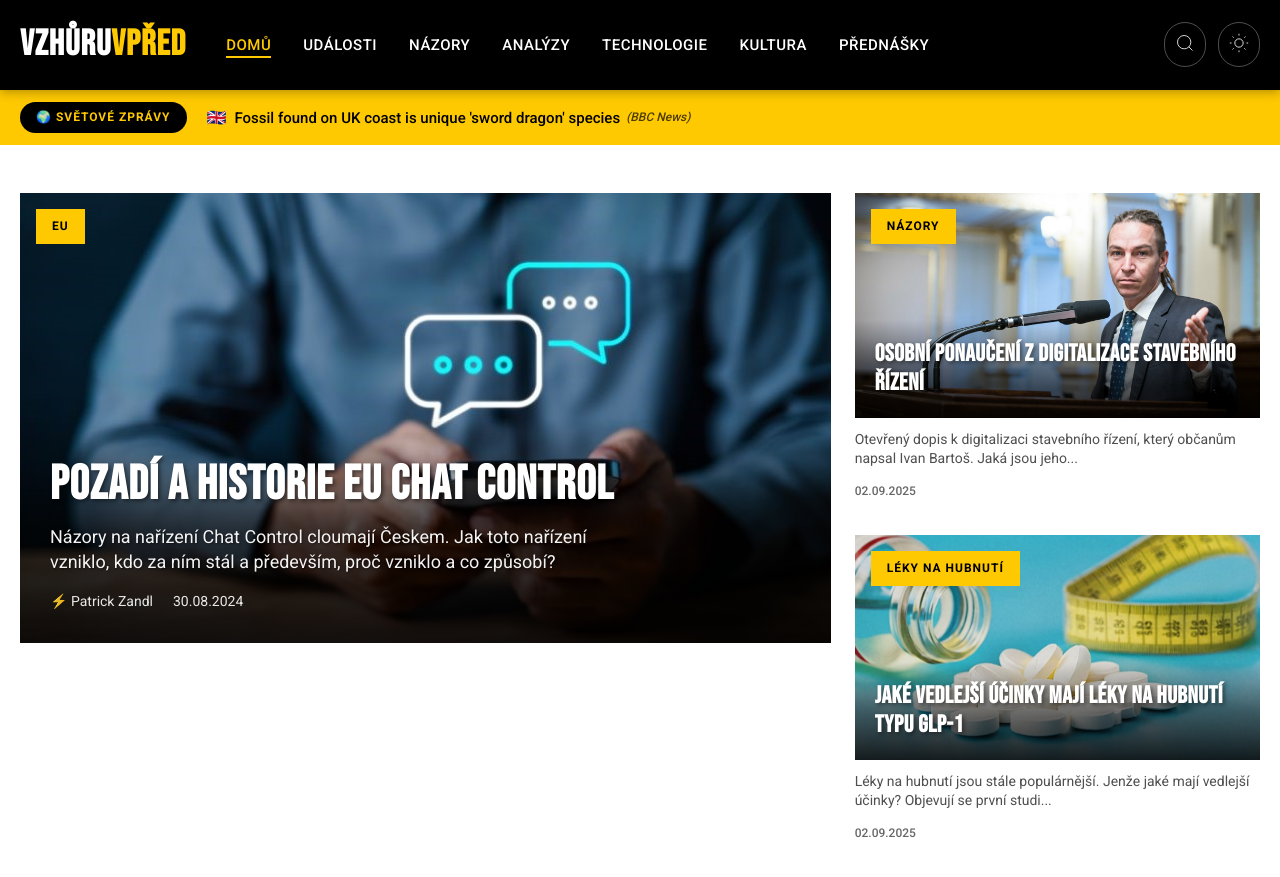
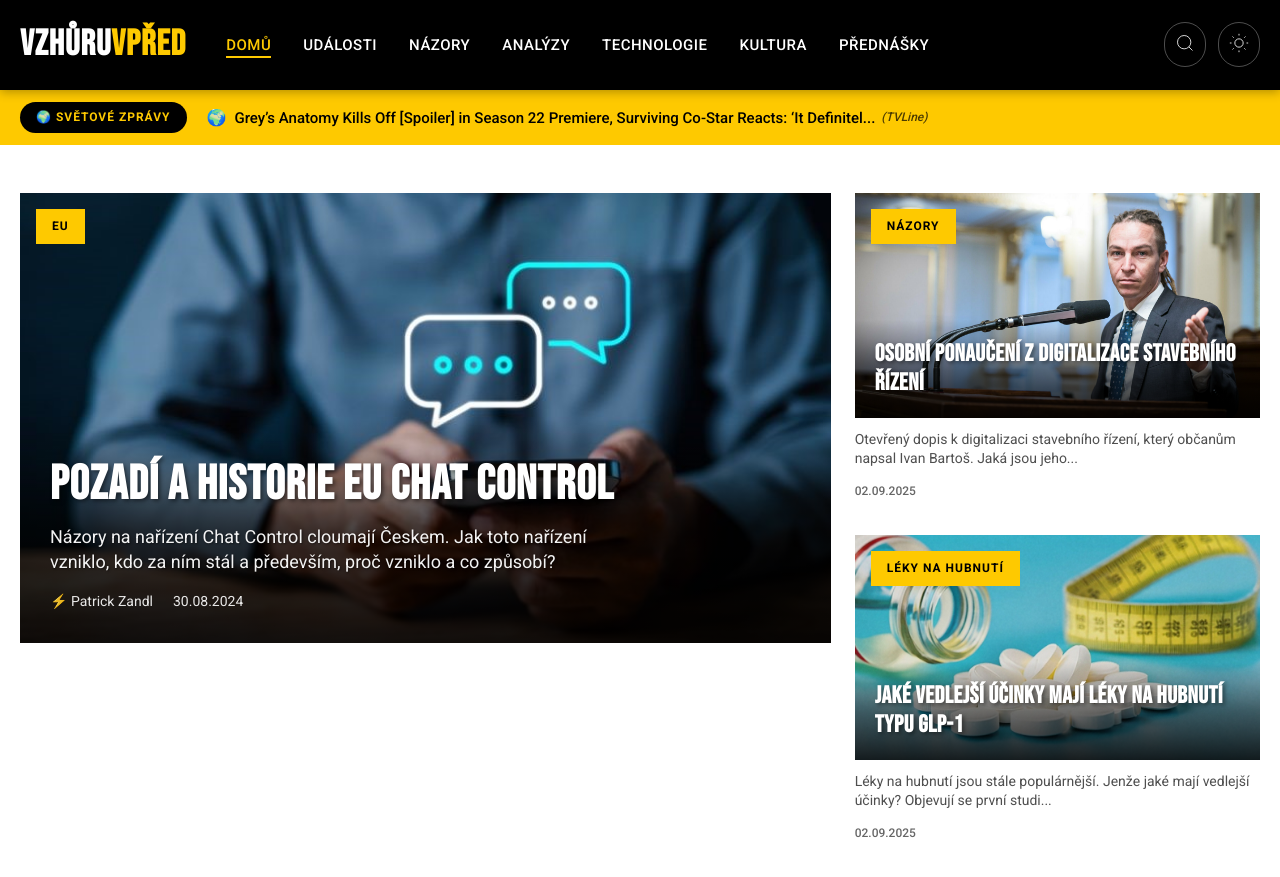
Before and after one commit to tangero/vzhuruvpred, a Jekyll site: the page built from index.html, in a window 1280 px wide and 900 px high. Shown: the top 877 px of the window. Built offline with Jekyll 4.4.1, drawn with Linux system fonts in a browser that asks for light colours; part of the change alters nothing that is shown.

Commit message:
Update world news 2025-10-11 05:17

```diff
--- a/_data/world_news.json
+++ b/_data/world_news.json
@@ -1,6 +1,61 @@
 {
-  "last_updated": "2025-10-11T04:20:27",
+  "last_updated": "2025-10-11T05:15:55",
   "articles": [
+    {
+      "flag": "🌍",
+      "country": "global",
+      "title": "7.4-magnitude earthquake strikes offshore from southern Philippines and may cause tsunami - ABC News - Breaking News, Latest News and Videos",
+      "original_title": "7.4-magnitude earthquake strikes offshore from southern Philippines and may cause tsunami - ABC News - Breaking News, Latest News and Videos",
+      "url": "https://abcnews.go.com/Technology/wireStory/76-magnitude-earthquake-strikes-offshore-southern-philippines-126385978",
+      "urlToImage": "https://s.abcnews.com/images/US/abc_news_default_2000x2000_update_16x9_992.jpg",
+      "source": "ABC News",
+      "publishedAt": "2025-10-10T03:12:06Z",
+      "description": "An offshore earthquake with a preliminary magnitude of 7.4 hit off a southern Philippine province Friday morning and a tsunami was possible nearby"
+    },
+    {
+      "flag": "🌍",
+      "country": "global",
+      "title": "Grey’s Anatomy Kills Off [Spoiler] in Season 22 Premiere, Surviving Co-Star Reacts: ‘It Definitely Hurt to See That’",
+      "original_title": "Grey’s Anatomy Kills Off [Spoiler] in Season 22 Premiere, Surviving Co-Star Reacts: ‘It Definitely Hurt to See That’ - TVLine",
+      "url": "https://tvline.com/recaps/greys-anatomy-season-22-premiere-recap-monica-dies-natalie-morales-1235529562/",
+      "urlToImage": "https://tvline.com/wp-content/uploads/2025/10/greys-anatomy-season-22-episode-1-monica-beltran-dies.jpg?w=650",
+      "source": "TVLine",
+      "publishedAt": "2025-10-10T03:00:00Z",
+      "description": "Not everyone made it out of Thursday's 'Grey's Anatomy' Season 22 premiere alive. Read TVLine's full interview with one of the lucky survivors."
+    },
+    {
+      "flag": "🌍",
+      "country": "global",
+      "title": "Who are the five Nobel Peace Prize judges deciding whether Trump gets it?",
+      "original_title": "Who are the five Nobel Peace Prize judges deciding whether Trump gets it? - Al Jazeera",
+      "url": "https://www.aljazeera.com/news/2025/10/10/who-are-the-five-nobel-peace-prize-judges-deciding-whether-trump-gets-it",
+      "urlToImage": "https://www.aljazeera.com/wp-content/uploads/2025/10/2023-10-06T082552Z_1294653203_RC2WM3AK2C3C_RTRMADP_3_NOBEL-PRIZE-PEACE-1760004585.jpg?resize=1920%2C1440",
+      "source": "Al Jazeera English",
+      "publishedAt": "2025-10-10T02:15:50Z",
+      "description": "Donald Trump insists he wins the prize, which will be announced on Friday. These five people decide who gets it."
+    },
+    {
+      "flag": "🌍",
+      "country": "global",
+      "title": "Abigail Spanberger and Winsome Earle-Sears clash over Jay Jones' violent texts in lone Virginia governor's debate",
+      "original_title": "Abigail Spanberger and Winsome Earle-Sears clash over Jay Jones' violent texts in lone Virginia governor's debate - NBC News",
+      "url": "https://www.nbcnews.com/politics/elections/abigail-spanberger-winsome-earle-sears-virgina-governor-debate-rcna235418",
+      "urlToImage": "https://media-cldnry.s-nbcnews.com/image/upload/t_nbcnews-fp-1200-630,f_auto,q_auto:best/rockcms/2024-12/241217-split-Spanberger-Earle-ch-1623-7ae977.jpg",
+      "source": "NBC News",
+      "publishedAt": "2025-10-10T01:28:00Z",
+      "description": "Democrat Abigail Spanberger and Republican Winsome Earle-Sears sparred frequently and bitterly Thursday during their only debate of this fall's Virginia governor’s race — and much of it wasn’t even ab"
+    },
+    {
+      "flag": "🇺🇸",
+      "country": "us",
+      "title": "Ukraine says ‘massive’ Russian attack underway targeting energy infrastructure",
+      "original_title": "Ukraine says ‘massive’ Russian attack underway targeting energy infrastructure - CNN",
+      "url": "https://www.cnn.com/2025/10/09/europe/russia-ukraine-infrastructure-attack-hnk-intl",
+      "urlToImage": "https://media.cnn.com/api/v1/images/stellar/prod/gettyimages-2239619912.jpg?c=16x9&q=w_800,c_fill",
+      "source": "CNN",
+      "publishedAt": "2025-10-10T00:55:00Z",
+      "description": "Russia is carrying out a “massive attack” on Ukraine’s energy infrastructure, top Ukrainian officials said early Friday, with parts of the capital Kyiv left without power."
+    },
     {
       "flag": "🇺🇸",
       "country": "us",
@@ -11,6 +66,17 @@
       "source": "The Washington Post",
       "publishedAt": "2025-10-10T00:50:30Z",
       "description": "Officials in Oregon and Illinois had challenged the Trump administration’s push to dispatch the National Guard in both states."
+    },
+    {
+      "flag": "🌍",
+      "country": "global",
+      "title": "Katie Porter camp rallies allies to her defense",
+      "original_title": "Katie Porter camp rallies allies to her defense - Politico",
+      "url": "https://www.politico.com/news/2025/10/09/katie-porter-camp-rallies-allies-to-her-defense-00601500",
+      "urlToImage": "https://www.politico.com/dims4/default/resize/1200/quality/90/format/jpg?url=https%3A%2F%2Fstatic.politico.com%2Fec%2Ffc%2Fc9472a474e949904c4c4e41c6b00%2Felection-2024-house-open-seats-25090.jpg",
+      "source": "Politico",
+      "publishedAt": "2025-10-10T00:35:20Z",
+      "description": "The support from more than half a dozen groups and officials comes a day after POLITICO surfaced a video of Porter berating a staffer in 2021."
     },
     {
       "flag": "🇬🇧",
@@ -24,48 +90,26 @@
       "description": "Scientists say the newly discovered species of marine reptile probably met a grisly end."
     },
     {
+      "flag": "🇺🇸",
+      "country": "us",
+      "title": "Cosplayers unite! Best looks as NYC Comic Con takes over Javits Center",
+      "original_title": "Cosplayers unite! Best looks as NYC Comic Con takes over Javits Center - New York Post",
+      "url": "https://nypost.com/2025/10/09/us-news/best-looks-as-nyc-comic-con-takes-over-javits-center/",
+      "urlToImage": "https://nypost.com/wp-content/uploads/sites/2/2025/10/comiccon-comp.jpg?quality=90&strip=all&w=1024",
+      "source": "New York Post",
+      "publishedAt": "2025-10-09T23:50:00Z",
+      "description": "Comic Con has come back to the Javits Center."
+    },
+    {
       "flag": "🇬🇧",
       "country": "gb",
-      "title": "US kicks off controversial financial rescue plan for Argentina",
-      "original_title": "US kicks off controversial financial rescue plan for Argentina - BBC",
-      "url": "https://www.bbc.com/news/articles/c203vx56lqyo",
-      "urlToImage": "https://ichef.bbci.co.uk/news/1024/branded_news/d157/live/35fa1e00-a556-11f0-9384-df5a4052ae6a.jpg",
+      "title": "Wild about nature: Four health benefits of the outdoors",
+      "original_title": "Wild about nature: Four health benefits of the outdoors - BBC",
+      "url": "https://www.bbc.com/news/articles/cvg0yvdjgn5o",
+      "urlToImage": "https://ichef.bbci.co.uk/news/1024/branded_news/dfa1/live/aaf4fca0-a387-11f0-a56f-0b1b78ebdf89.jpg",
       "source": "BBC News",
-      "publishedAt": "2025-10-10T00:09:38Z",
-      "description": "The Trump administration will purchase pesos in a bid to calm Argentina's economic crisis."
-    },
-    {
-      "flag": "🌍",
-      "country": "global",
-      "title": "Spanberger and Earle-Sears tussle over violent political rhetoric in only debate",
-      "original_title": "Spanberger and Earle-Sears tussle over violent political rhetoric in only debate - Politico",
-      "url": "https://www.politico.com/news/2025/10/09/spanberger-earle-sears-violent-political-rhetoric-debate-00601171",
-      "urlToImage": "https://www.politico.com/dims4/default/resize/1200/quality/90/format/jpg?url=https%3A%2F%2Fstatic.politico.com%2F3b%2F3d%2F8d1c5cf647ee87a3503eda835c91%2Felection-2025-virginia-48797.jpg",
-      "source": "Politico",
-      "publishedAt": "2025-10-09T23:53:31Z",
-      "description": "The Republican pressed Spanberger on a 2022 text message sent by the Democratic candidate for Virginia attorney general."
-    },
-    {
-      "flag": "🌍",
-      "country": "global",
-      "title": "The 11th-Hour Campaign to Land Trump a Nobel Peace Prize",
-      "original_title": "The 11th-Hour Campaign to Land Trump a Nobel Peace Prize - The Wall Street Journal",
-      "url": "https://www.wsj.com/world/trump-nobel-peace-prize-campaign-e30ec554",
-      "urlToImage": null,
-      "source": "The Wall Street Journal",
-      "publishedAt": "2025-10-09T23:03:00Z",
-      "description": ""
-    },
-    {
-      "flag": "🌍",
-      "country": "global",
-      "title": "Day 3 of Amazon October Prime Day is ending soon — 50 best last-minute deals up to 69% off: Save on iPads, headphones and more",
-      "original_title": "Day 3 of Amazon October Prime Day is ending soon — 50 best last-minute deals up to 69% off: Save on iPads, headphones and more - Yahoo Lifestyle Canada",
-      "url": "https://ca.style.yahoo.com/day-3-of-amazon-october-prime-day-is-ending-soon--50-best-last-minute-deals-up-to-69-off-save-on-ipads-headphones-and-more-225057163.html",
-      "urlToImage": "https://s.yimg.com/ny/api/res/1.2/XMpCHlGo_HhAf6gsAYlWSg--/YXBwaWQ9aGlnaGxhbmRlcjt3PTEyMDA7aD04MDA7Y2Y9d2VicA--/https://s.yimg.com/os/creatr-uploaded-images/2025-10/df0b47e0-a55f-11f0-bfef-cba0335a5fa6",
-      "source": "Yahoo Entertainment",
-      "publishedAt": "2025-10-09T22:50:57Z",
-      "description": "These are the absolute best fall Prime Day deals in Canada, according to shopping experts."
+      "publishedAt": "2025-10-09T23:45:15Z",
+      "description": "Spending just 20 minutes in nature can lower blood pressure, heart rate and stress levels."
     },
     {
       "flag": "🌍",
@@ -77,6 +121,17 @@
       "source": "Ars Technica",
       "publishedAt": "2025-10-09T22:17:09Z",
       "description": "The committee aims to take on the entire childhood vaccine schedule."
+    },
+    {
+      "flag": "🌍",
+      "country": "global",
+      "title": "US sending about 200 troops to Israel to help support and monitor ceasefire deal in Gaza",
+      "original_title": "US sending about 200 troops to Israel to help support and monitor ceasefire deal in Gaza - AP News",
+      "url": "https://apnews.com/article/mideast-gaza-israel-hamas-us-military-c19caf7b193dbb3bfaf056366f9e2369",
+      "urlToImage": "https://dims.apnews.com/dims4/default/d8ebb70/2147483647/strip/true/crop/7179x4038+0+374/resize/1440x810!/quality/90/?url=https%3A%2F%2Fassets.apnews.com%2Fe1%2F42%2F35fc5a42f914d441cf831482c691%2Fbca6da7bbf0248478044c8ba14db4980",
+      "source": "Associated Press",
+      "publishedAt": "2025-10-09T22:08:00Z",
+      "description": "The United States is sending about 200 troops to Israel to help support and monitor the ceasefire deal in Gaza as part of a team that includes partner nations, nongovernmental organizations and privat"
     },
     {
       "flag": "🌍",
@@ -101,17 +156,6 @@
       "description": "Shedeur Sanders shares what he said to Dillon Gabriel after he became the Browns' starter."
     },
     {
-      "flag": "🇺🇸",
-      "country": "us",
-      "title": "Katie Porter’s bid for governor is getting noticed – but not how she wants",
-      "original_title": "Katie Porter’s bid for governor is getting noticed – but not how she wants - The Washington Post",
-      "url": "https://www.washingtonpost.com/politics/2025/10/09/katie-porter-california-governor-viral-videos/",
-      "urlToImage": "https://www.washingtonpost.com/wp-apps/imrs.php?src=https://arc-anglerfish-washpost-prod-washpost.s3.amazonaws.com/public/S3RW4XQ4EWC2IIDMBGV3WZ7DUE_size-normalized.jpg&w=1440",
-      "source": "The Washington Post",
-      "publishedAt": "2025-10-09T18:41:33Z",
-      "description": "Two viral videos have brought unwelcome attention to the former congresswoman, who has been leading polls in the 2026 California governor’s race."
-    },
-    {
       "flag": "🌍",
       "country": "global",
       "title": "Naked mole rats live for decades — genetic tweaks reveal insights into ageing",
@@ -123,15 +167,15 @@
       "description": "Four subtle changes to an enzyme might explain the hairless rodents’ longevity."
     },
     {
-      "flag": "🌍",
-      "country": "global",
-      "title": "Bradley Cooper Eyeing ‘Ocean’s’ Prequel At Warner Bros. Starring Margot Robbie",
-      "original_title": "Bradley Cooper Eyeing ‘Ocean’s’ Prequel At Warner Bros. Starring Margot Robbie - Deadline",
-      "url": "http://deadline.com/2025/10/bradley-cooper-oceans-prequel-margot-robbie-1236574659/",
-      "urlToImage": "https://deadline.com/wp-content/uploads/2025/10/Bradley-Cooper-and-Margot-Robbie.jpg?w=1024",
-      "source": "Deadline",
-      "publishedAt": "2025-10-09T18:02:00Z",
-      "description": "Bradley Cooper is in negotiations to star opposite Margot Robbie in the Ocean's Eleven prequel movie at Warner Bros."
+      "flag": "🇺🇸",
+      "country": "us",
+      "title": "The mini backpacks that prove bats hunt birds like fighter jets",
+      "original_title": "The mini backpacks that prove bats hunt birds like fighter jets - The Times",
+      "url": "https://www.thetimes.com/uk/science/article/backpacks-bats-hunt-birds-jets-89jt870vc",
+      "urlToImage": "https://www.thetimes.com/imageserver/image/%2F233c685a-10f4-4fea-874d-1600d44ea95d.jpg?crop=1600%2C900%2C0%2C0&resize=1200",
+      "source": "Thetimes.com",
+      "publishedAt": "2025-10-09T18:00:00Z",
+      "description": "Scientists analysed Europe’s biggest bats to find how they target their prey, capturing distress calls and even the sound of chewing"
     },
     {
       "flag": "🌍",
@@ -145,59 +189,15 @@
       "description": "Premium is on track to overtake main cabin in 2026, a year ahead of schedule, per the third-quarter earnings call from America’s most profitable airline."
     },
     {
-      "flag": "🌍",
-      "country": "global",
-      "title": "Comet 3I/ATLAS is losing water 'like a fire hose' on full blast, 'rewriting what we thought we knew' about alien star systems",
-      "original_title": "Comet 3I/ATLAS is losing water 'like a fire hose' on full blast, 'rewriting what we thought we knew' about alien star systems - Live Science",
-      "url": "https://www.livescience.com/space/comets/comet-3i-atlas-is-losing-water-like-a-fire-hose-on-full-blast-rewriting-what-we-thought-we-knew-about-alien-star-systems",
-      "urlToImage": "https://cdn.mos.cms.futurecdn.net/UEr7tQDntYC9ZzFG2trbY7-1920-80.jpg",
-      "source": "Live Science",
-      "publishedAt": "2025-10-09T17:13:10Z",
-      "description": "Researchers have discovered that interstellar comet 3I/ATLAS has been shedding water, providing insights into the building blocks of life outside of our solar system and the evolution of interstellar "
-    },
-    {
-      "flag": "🌍",
-      "country": "global",
-      "title": "Trump promises cuts to programs favored by Democrats",
-      "original_title": "Trump promises cuts to programs favored by Democrats - Politico",
-      "url": "https://www.politico.com/news/2025/10/09/trump-promises-cuts-democrats-programs-00599884",
-      "urlToImage": "https://www.politico.com/dims4/default/resize/1200/quality/90/format/jpg?url=https%3A%2F%2Fstatic.politico.com%2Fd9%2Fd7%2F577421d84cefb4018fcc066cba7d%2Fhttps-delivery-gettyimages.com%2Fdownloads%2F2240137132",
-      "source": "Politico",
-      "publishedAt": "2025-10-09T16:53:11Z",
-      "description": "“I hate to tell you, but we are cutting Democrat programs,” the president said."
-    },
-    {
-      "flag": "🌍",
-      "country": "global",
-      "title": "Pope Leo condemns economies that marginalize the poor while the wealthy live in a bubble of luxury",
-      "original_title": "Pope Leo condemns economies that marginalize the poor while the wealthy live in a bubble of luxury - AP News",
-      "url": "https://apnews.com/article/vatican-poor-pope-leo-francis-wealth-elite-fb63ece4f0c302c7a321a09da52374ac",
-      "urlToImage": "https://dims.apnews.com/dims4/default/e1e0356/2147483647/strip/true/crop/6000x3375+0+312/resize/1440x810!/quality/90/?url=https%3A%2F%2Fassets.apnews.com%2Fe8%2Fcd%2Fd6f25b094d56e515585acb5e5f1e%2F93ee1867a70d46e48e259e53b22989e3",
-      "source": "Associated Press",
-      "publishedAt": "2025-10-09T16:53:00Z",
-      "description": "Pope Leo XIV has criticized how wealthy people live in a “bubble of comfort and luxury” while the poor suffer. Leo confirmed on Thursday that he is in perfect lockstep with Pope Francis on matters of "
-    },
-    {
-      "flag": "🌍",
-      "country": "global",
-      "title": "Aziz Ansari Defends Riyadh Comedy Festival Participation During ‘Jimmy Kimmel Live!’ Interview",
-      "original_title": "Aziz Ansari Defends Riyadh Comedy Festival Participation During ‘Jimmy Kimmel Live!’ Interview - The Hollywood Reporter",
-      "url": "http://www.hollywoodreporter.com/tv/tv-news/aziz-ansari-riyadh-comedy-festival-jimmy-kimmel-live-1236396832/",
-      "urlToImage": "https://www.hollywoodreporter.com/wp-content/uploads/2025/10/GettyImages-2234088884.jpg?crop=0px%2C90px%2C1298px%2C726px&resize=1440%2C810",
-      "source": "Hollywood Reporter",
-      "publishedAt": "2025-10-09T16:00:20Z",
-      "description": "The ‘Good Fortune’ director stopped by Kimmel’s show where he opened up on Saudi Arabia: “To me, a comedy festival felt like something that’s pushing things to be more open and to push a dialogue.”"
-    },
-    {
-      "flag": "🇬🇧",
-      "country": "gb",
-      "title": "Man who appealed Pelicot rape conviction handed longer jail term",
-      "original_title": "Man who appealed Pelicot rape conviction handed longer jail term - BBC",
-      "url": "https://www.bbc.com/news/articles/cq65e2jdd3lo",
-      "urlToImage": "https://ichef.bbci.co.uk/news/1024/branded_news/caa8/live/2d0a49a0-a524-11f0-adbe-83a1eb509ffb.jpg",
-      "source": "BBC News",
-      "publishedAt": "2025-10-09T15:52:51Z",
-      "description": "A French court increases by a year the jail term of the only man who challenged his conviction for raping Gisèle Pelicot."
+      "flag": "🇺🇸",
+      "country": "us",
+      "title": "Column | I tracked Amazon’s Prime Day prices. We’ve been played.",
+      "original_title": "Column | I tracked Amazon’s Prime Day prices. We’ve been played. - The Washington Post",
+      "url": "https://www.washingtonpost.com/technology/2025/10/09/amazon-prime-day-prices/",
+      "urlToImage": "https://www.washingtonpost.com/wp-apps/imrs.php?src=https://arc-anglerfish-washpost-prod-washpost.s3.amazonaws.com/public/ZJWTJ5NQLJCANBFAC7G2YETX4I.jpg&w=1440",
+      "source": "The Washington Post",
+      "publishedAt": "2025-10-09T17:00:00Z",
+      "description": "Here’s what you should do to actually get a good deal on Amazon."
     },
     {
       "flag": "🇫🇷",
@@ -211,6 +211,17 @@
       "description": "Every phone manufacturer wants to make a thin phone now, and one of the most experienced ones is showing exactly..."
     },
     {
+      "flag": "🇬🇧",
+      "country": "gb",
+      "title": "Israeli cabinet to vote on Gaza deal that would bring ceasefire and hostages' release - live updates",
+      "original_title": "Israeli cabinet to vote on Gaza deal that would bring ceasefire and hostages' release - live updates - BBC",
+      "url": "https://www.bbc.com/news/live/cx2nzlj2j4kt",
+      "urlToImage": "https://ichef.bbci.co.uk/ace/branded_news/1200/cpsprodpb/b590/live/f9c2d140-a526-11f0-94a8-5d6a26920553.jpg",
+      "source": "BBC News",
+      "publishedAt": "2025-10-09T14:38:01Z",
+      "description": "Donald Trump says the Israeli hostages could be released on \"Monday or Tuesday\", and that the process is complicated: \"They are in places you don't want to be.\""
+    },
+    {
       "flag": "🌍",
       "country": "global",
       "title": "Covid Shots Are About to Be Widely Available Again",
@@ -220,6 +231,17 @@
       "source": "Wired",
       "publishedAt": "2025-10-09T14:24:00Z",
       "description": "The CDC no longer broadly recommends the Covid-19 vaccine, but US residents will still be able to get one if they want."
+    },
+    {
+      "flag": "🌍",
+      "country": "global",
+      "title": "Fact-checking Trump’s October Cabinet meeting",
+      "original_title": "Fact-checking Trump’s October Cabinet meeting - PolitiFact",
+      "url": "https://www.politifact.com/article/2025/oct/09/live-fact-checking-trump-cabinet-israel-ceasefire/",
+      "urlToImage": "https://static.politifact.com/CACHE/images/politifact/photos/AP25282585327635/a41edee44e52f276fcdd1bf22f8fb29b.jpg",
+      "source": "PolitiFact",
+      "publishedAt": "2025-10-09T14:08:54Z",
+      "description": "The Trump administration holds a a Cabinet meeting on the ninth day of a federal government shutdown. PolitiFact will fact-check the meeting"
     },
     {
       "flag": "🌍",
@@ -246,17 +268,6 @@
     {
       "flag": "🌍",
       "country": "global",
-      "title": "Google Pixel Tablet might be the best tablet to buy right now, thanks to record-low discount",
-      "original_title": "Google Pixel Tablet might be the best tablet to buy right now, thanks to record-low discount - ZDNET",
-      "url": "https://www.zdnet.com/article/google-pixel-tablet-might-be-the-best-tablet-to-buy-right-now-thanks-to-record-low-discount/",
-      "urlToImage": "https://www.zdnet.com/a/img/resize/d0f06fe96d66684ae076c290f284f6176319706b/2023/06/19/01f452bb-86ce-4d3a-8553-8a97bdb5276d/pixel-tablet-3.jpg?auto=webp&fit=crop&height=675&width=1200",
-      "source": "ZDNet",
-      "publishedAt": "2025-10-09T11:17:00Z",
-      "description": "We dug through Amazon's October Prime Day catalog to spotlight the best deals on top-rated phones we've tested and trust."
-    },
-    {
-      "flag": "🌍",
-      "country": "global",
       "title": "Bird flu cases are spiking again after a summer respite",
       "original_title": "Bird flu cases are spiking again after a summer respite - NBC News",
       "url": "https://www.nbcnews.com/science/science-news/bird-flu-cases-spiking-rcna235519",
@@ -268,24 +279,13 @@
     {
       "flag": "🌍",
       "country": "global",
-      "title": "NCDHHS reports first flu-related death of 2025-2026 season in western NC",
-      "original_title": "NCDHHS reports first flu-related death of 2025-2026 season in western NC - WLOS",
-      "url": "https://wlos.com/news/local/first-flu-related-death-ncdhhs-adult-reports-2025-2026-season-western-nc-north-carolina-wnc-virus-illness-department-health-human-services-covid-19-rsv",
-      "urlToImage": "https://wlos.com/resources/media/6543f783-20ca-4a35-bc4c-21d687e31b3e-large16x9_AP19108763545202.jpg?1555689010951",
-      "source": "WLOS",
-      "publishedAt": "2025-10-08T20:30:46Z",
-      "description": "On Oct. 8, the North Carolina Department of Health and Human Services announced the first flu-related death of the 2025-2026 flu season, an adult in WNC."
-    },
-    {
-      "flag": "🌍",
-      "country": "global",
-      "title": "Google’s New Foldable, Smartwatch Emphasize AI Rather Than Hardware Changes",
-      "original_title": "Google’s New Foldable, Smartwatch Emphasize AI Rather Than Hardware Changes - Bloomberg.com",
-      "url": "https://www.bloomberg.com/news/features/2025-10-08/google-pixel-10-pro-fold-pixel-watch-4-review-new-ai-tricks-familiar-designs",
-      "urlToImage": "https://assets.bwbx.io/images/users/iqjWHBFdfxIU/iW5T4Uyqrd_g/v1/1200x800.jpg",
-      "source": "Bloomberg",
-      "publishedAt": "2025-10-08T17:00:07Z",
-      "description": "After releasing a trio of Pixel 10 smartphones this summer, Alphabet Inc.’s Google is back with the remainder of its 2025 Pixel lineup."
+      "title": "Amazon customers are disturbed by new Ring camera feature",
+      "original_title": "Amazon customers are disturbed by new Ring camera feature - TheStreet",
+      "url": "https://www.thestreet.com/retail/amazon-customers-are-disturbed-by-new-ring-camera-feature",
+      "urlToImage": "https://www.thestreet.com/.image/ar_1.91%2Cc_fill%2Ccs_srgb%2Cfl_progressive%2Cg_faces:center%2Cq_auto:good%2Cw_1200/MjE4MzAzNDE1Nzk5Nzg1MzA4/amazons-fall-product-event-1.jpg",
+      "source": "TheStreet",
+      "publishedAt": "2025-10-08T12:07:00Z",
+      "description": "Amazon recently unveiled an upcoming change to Ring devices, which is making customers uncomfortable."
     },
     {
       "flag": "🌍",
```
